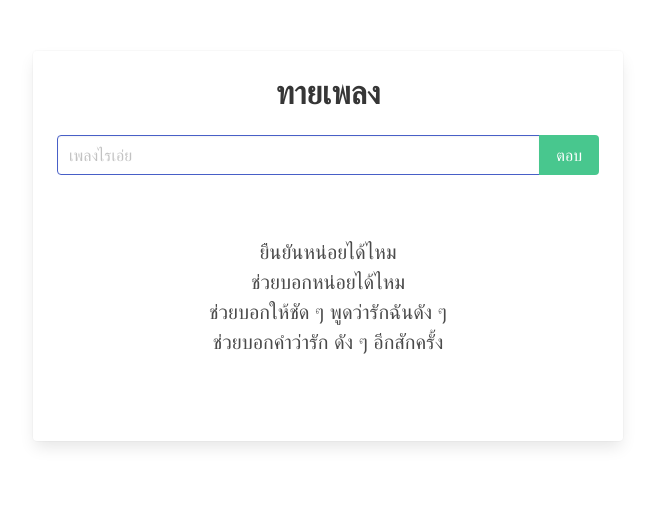
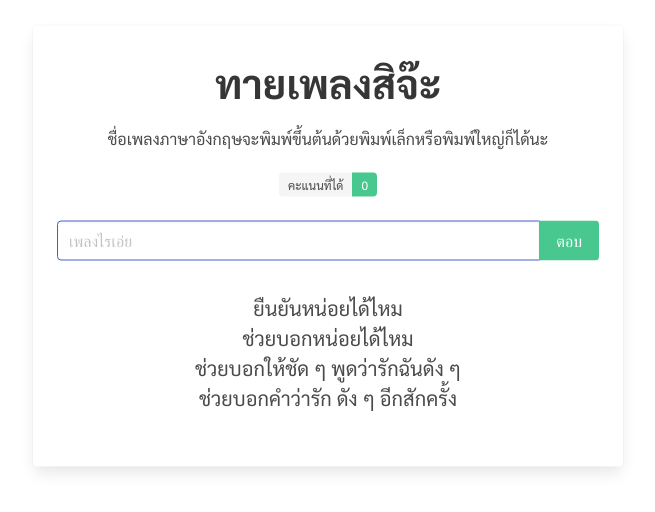
Before and after one commit to JcsnP/guess-the-song-from-lyrics, a plain HTML site: page index.html in a window 1280 px wide. Shown: the part 154-666 px from the top of the page, without its empty margins (312-967 px from the left). Drawn offline with nearby package versions, Linux system fonts and the light colour scheme.

Commit message:
design and random algorithm

```diff
--- a/index.html
+++ b/index.html
@@ -6,36 +6,20 @@
         <meta name="author" content="Chitsanupong Paenyoi">
         <link rel="stylesheet" href="https://cdn.jsdelivr.net/npm/bulma@0.9.4/css/bulma.min.css">
         <title>Random Lyric</title>
-        <style>
-            .container {
-                width: 590px !important;
-                position: absolute;
-                top: 50%;
-                left: 50%;
-                transform: translate(-50%, -50%);
-            }
-            .header,
-            .content {
-                text-align: center;
-                margin-bottom: 10px;
-            }
-            .content {
-                padding: 50px !important;
-            }
-            .description {
-                margin-top: 10px;
-            }
-            #lyric {
-                font-size: 20px;
-            }
-        </style>
+        <link rel="stylesheet" href="style.css">
     </head>
     <body>
         <div class="container">
             <div class="card">
                 <div class="card-content">
-                    <div class="title has-text-centered">ทายเพลง</div>
-                    <span id="score"></span>
+                    <h2 class="title is-2 has-text-centered is-spaced">ทายเพลงสิจ๊ะ</h2>
+                    <h6 class="subtitle is-6 has-text-centered">ชื่อเพลงภาษาอังกฤษจะพิมพ์ขึ้นต้นด้วยพิมพ์เล็กหรือพิมพ์ใหญ่ก็ได้นะ</h6>
+                    <div class="tags has-addons is-justify-content-center">
+                        <span class="tag">
+                            คะแนนที่ได้
+                        </span>
+                        <span id="score" class="tag is-success">0</span>
+                    </div>
                     <div class="field has-addons">
                         <div class="control is-expanded">
                             <input type="text" class="input is-link" placeholder="เพลงไรเอ่ย" id="answer">
--- a/script.js
+++ b/script.js
@@ -84,8 +84,15 @@ submit_button.addEventListener('click', function() {
     }
 
     document.getElementById('answer').value = "";
-    console.log(lyrics.length);
-    randomSong();
+    // console.log(lyrics.length);
+
+    if(lyrics.length) {
+        randomSong();
+    } else {
+        console.log('out of music');
+        document.getElementById('lyric').innerHTML = 'เพลงหมดแล้ว';
+        return 0;
+    }
 });
 
 randomSong();
--- /dev/null
+++ b/style.css
@@ -0,0 +1,31 @@
+@import url('https://fonts.googleapis.com/css2?family=Sarabun:wght@300;400;500;700;800&display=swap');
+
+body {
+    font-family: 'Sarabun', sans-serif;
+}
+
+.container {
+    width: 590px !important;
+    position: absolute;
+    top: 50%;
+    left: 50%;
+    transform: translate(-50%, -50%);
+}
+.header,
+.content {
+    text-align: center;
+    margin-bottom: 10px;
+}
+.content {
+    padding: 20px !important;
+}
+.description {
+    margin-top: 10px;
+}
+#lyric {
+    font-size: 20px;
+}
+
+.card-content .is-2 {
+ margin-top: 10px;
+}
```
